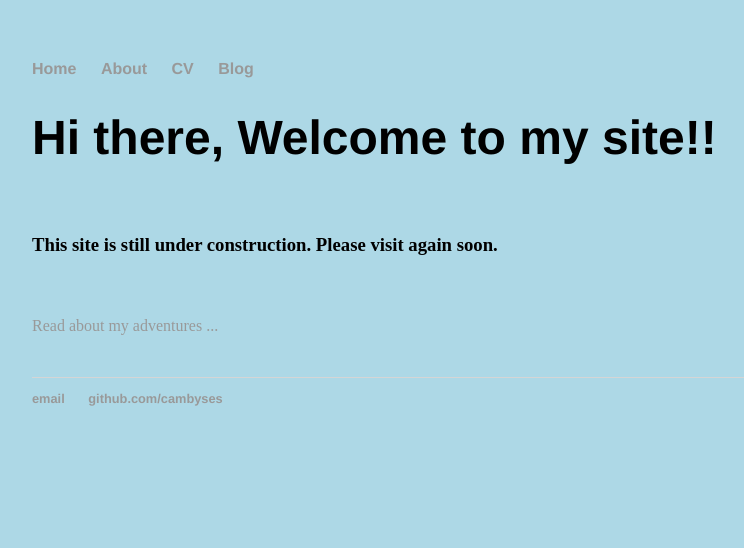
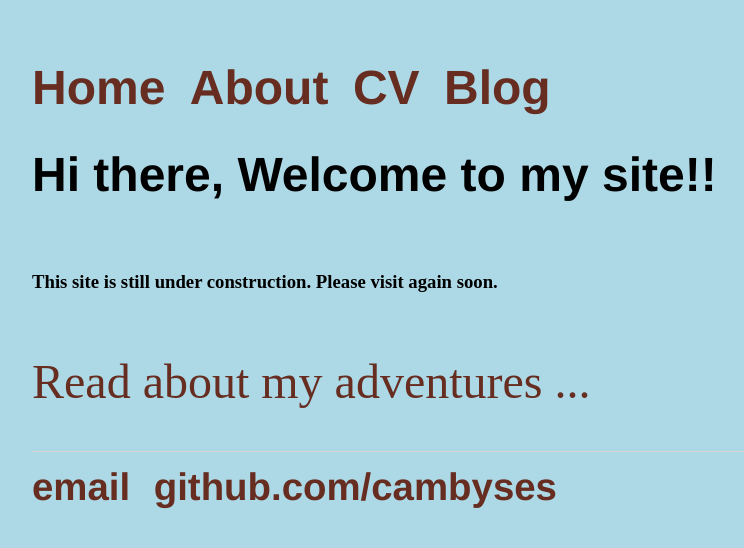
Before and after one commit to cambyses/cambyses.github.io, a Jekyll site: the page built from index.html, in a window 1280 px wide. Shown: the top 548 px of the page, without its empty margins (160-904 px from the left). Built offline with Jekyll 4.4.1, drawn with Linux system fonts in a browser that asks for light colours.

Commit message:
Update main.css

```diff
--- a/css/main.css
+++ b/css/main.css
@@ -49,12 +49,14 @@ footer ul li {
 
 a {
     text-decoration: none;
-    color: #999;
+    font-size: 3em;
+    color: #662d20;
+
 }
 
 a:hover {
     text-decoration: none;
-    letter-spacing: .2em;
+    letter-spacing: .3em;
     color: #dddbd8;
 }
 
```
